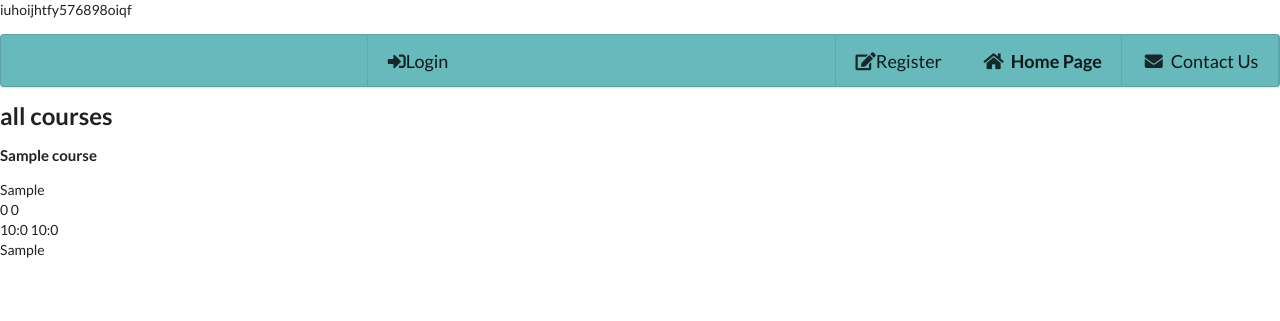
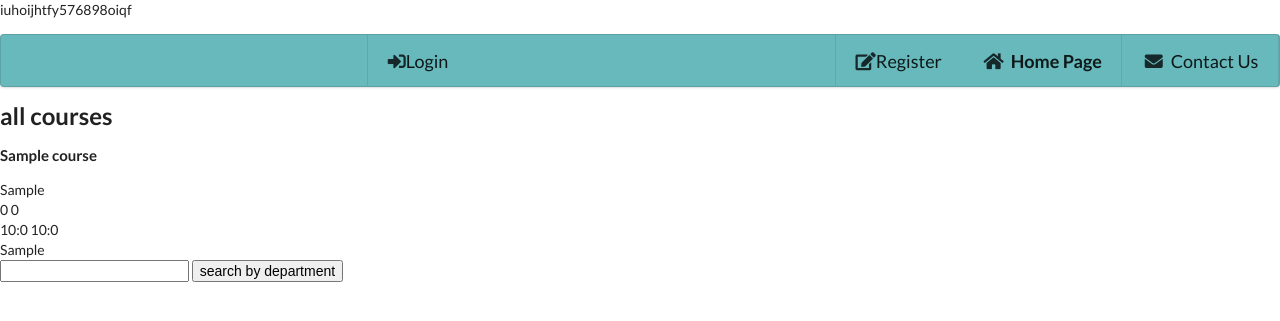
Before and after one commit to AoiKujira/Free, a Django app: page /courses/ in a window 1280 px wide. Shown: the top 321 px of the page. Run offline with Django 3.2, Linux system fonts and the light colour scheme; tables that the repository leaves empty hold one stand-in row (values such as "Sample post"); some libraries are stand-ins or nearby versions.

Commit message:
cdscvarf

```diff
--- a/main/forms.py
+++ b/main/forms.py
@@ -33,3 +33,7 @@ class CourseForm(ModelForm):
         model = Course
         fields = ['department', 'name', 'course_number', 'group_number', 'teacher', 'start_time', 'end_time',
                   'first_day', 'second_day', 'exam_date']
+
+
+class SearchForm(forms.Form):
+    search_query = forms.CharField(max_length=200)
--- a/main/views.py
+++ b/main/views.py
@@ -127,6 +127,7 @@ def profile_edit(request):
 def panel(request):
     return render(request, 'panel.html', {'user': request.user})
 
+
 @user_passes_test(lambda u: u.is_superuser)
 def new_course(request):
     if request.method == 'POST':
@@ -144,5 +145,16 @@ def new_course(request):
 
 
 def courses(request):
-    print(Course.objects.all())
+    if request.method == 'POST':
+        return search_department(request)
     return render(request, 'courses.html', {'courses': Course.objects.all()})
+
+
+def search_department(request):
+    if request.method == 'POST':
+        form = SearchForm(request.POST)
+        if form.is_valid():
+            return render(request, 'courses.html',
+                          {'courses': Course.objects.all(),
+                           'found_courses': Course.objects.filter(department=form.data['search_query'])})
+    return redirect('courses')
--- a/templates/courses.html
+++ b/templates/courses.html
@@ -13,4 +13,17 @@
             </div>
         {% endfor %}
     </div>
+    <form id="search_form" method="post" action="{% url 'courses' %}">
+        {% csrf_token %}
+        <input name="search_query">
+        <button type="submit" name="submit">search by department</button>
+    </form>
+    <div id="search_result">
+        {% for course in found_courses %}
+            <div class="{{ course.course_number }}_{{ course.group_number }}">
+                <h4>{{ course.name }}</h4>
+                <div>{{ course.teacher }}</div>
+            </div>
+        {% endfor %}
+    </div>
 {% endblock %}
```
